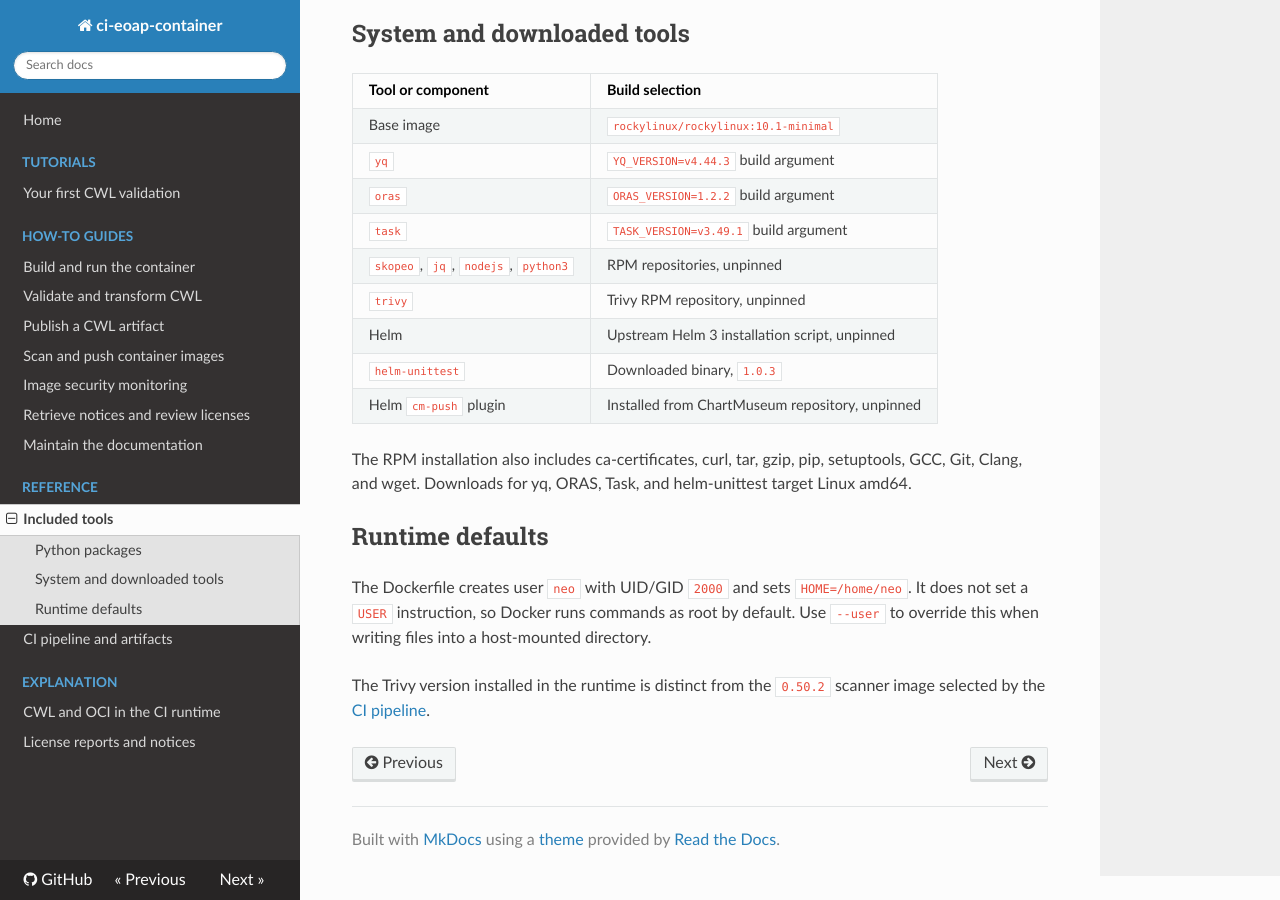
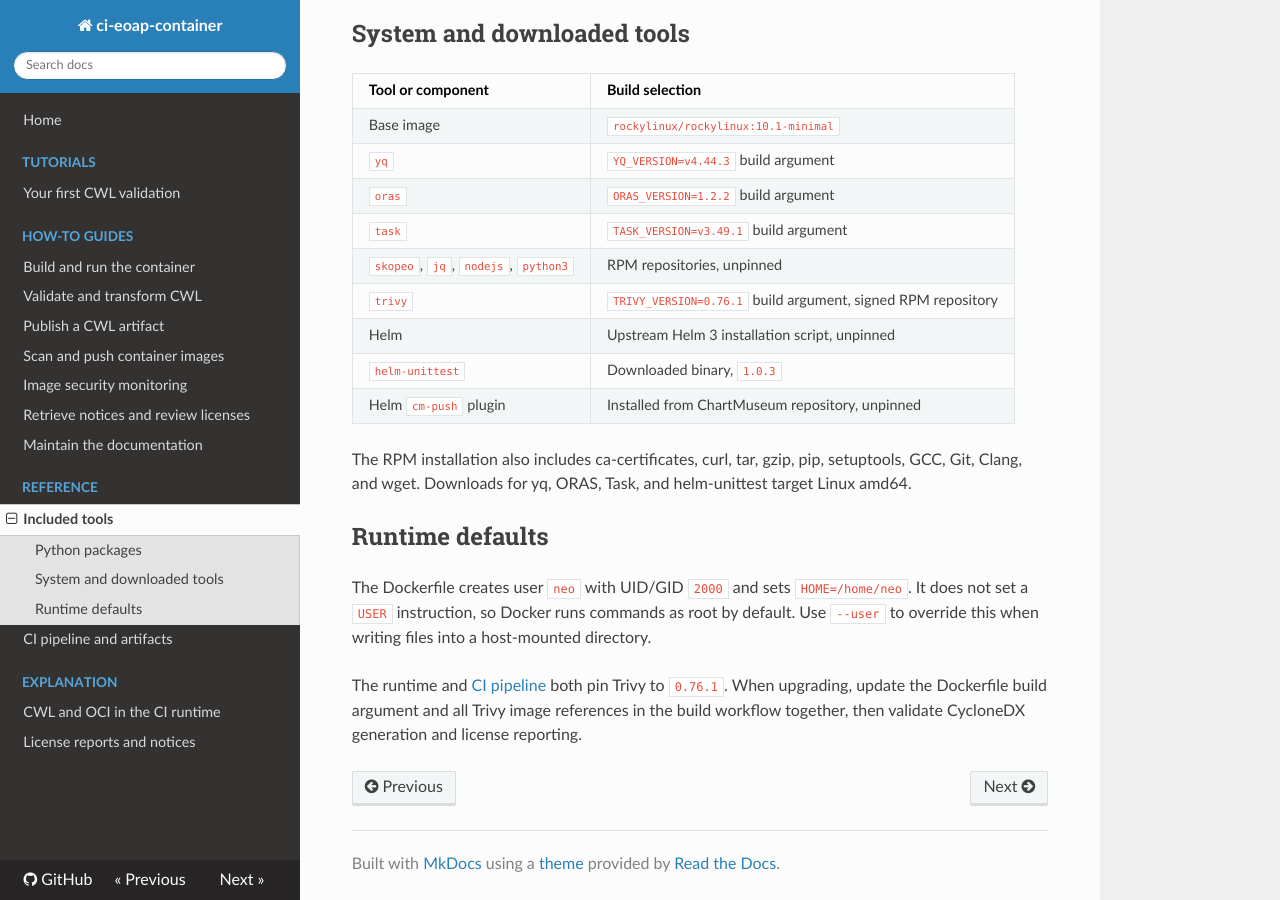
Before and after one commit to Terradue/ci-eoap-container, an MkDocs documentation site: the page built from docs/reference/tools.md, in a window 1280 px wide and 900 px high, scrolled down 1183 px. Built offline with MkDocs 1.6.1, drawn with Linux system fonts in a browser that asks for light colours; nearby versions of some CDN libraries.

Commit message:
build: pin runtime and CI Trivy to 0.76.1

```diff
--- a/docs/reference/tools.md
+++ b/docs/reference/tools.md
@@ -43,7 +43,7 @@ dependencies are still resolved during the build; this is not a full lockfile.
 | `oras` | `ORAS_VERSION=1.2.2` build argument |
 | `task` | `TASK_VERSION=v3.49.1` build argument |
 | `skopeo`, `jq`, `nodejs`, `python3` | RPM repositories, unpinned |
-| `trivy` | Trivy RPM repository, unpinned |
+| `trivy` | `TRIVY_VERSION=0.76.1` build argument, signed RPM repository |
 | Helm | Upstream Helm 3 installation script, unpinned |
 | `helm-unittest` | Downloaded binary, `1.0.3` |
 | Helm `cm-push` plugin | Installed from ChartMuseum repository, unpinned |
@@ -57,5 +57,6 @@ The Dockerfile creates user `neo` with UID/GID `2000` and sets `HOME=/home/neo`.
 It does not set a `USER` instruction, so Docker runs commands as root by default.
 Use `--user` to override this when writing files into a host-mounted directory.
 
-The Trivy version installed in the runtime is distinct from the `0.50.2` scanner
-image selected by the [CI pipeline](ci.md).
+The runtime and [CI pipeline](ci.md) both pin Trivy to `0.76.1`. When upgrading,
+update the Dockerfile build argument and all Trivy image references in the build
+workflow together, then validate CycloneDX generation and license reporting.
```
Also changed, not shown: README.md (+1 -1 lines), docs/reference/ci.md (+1 -1 lines), 2 other files.
